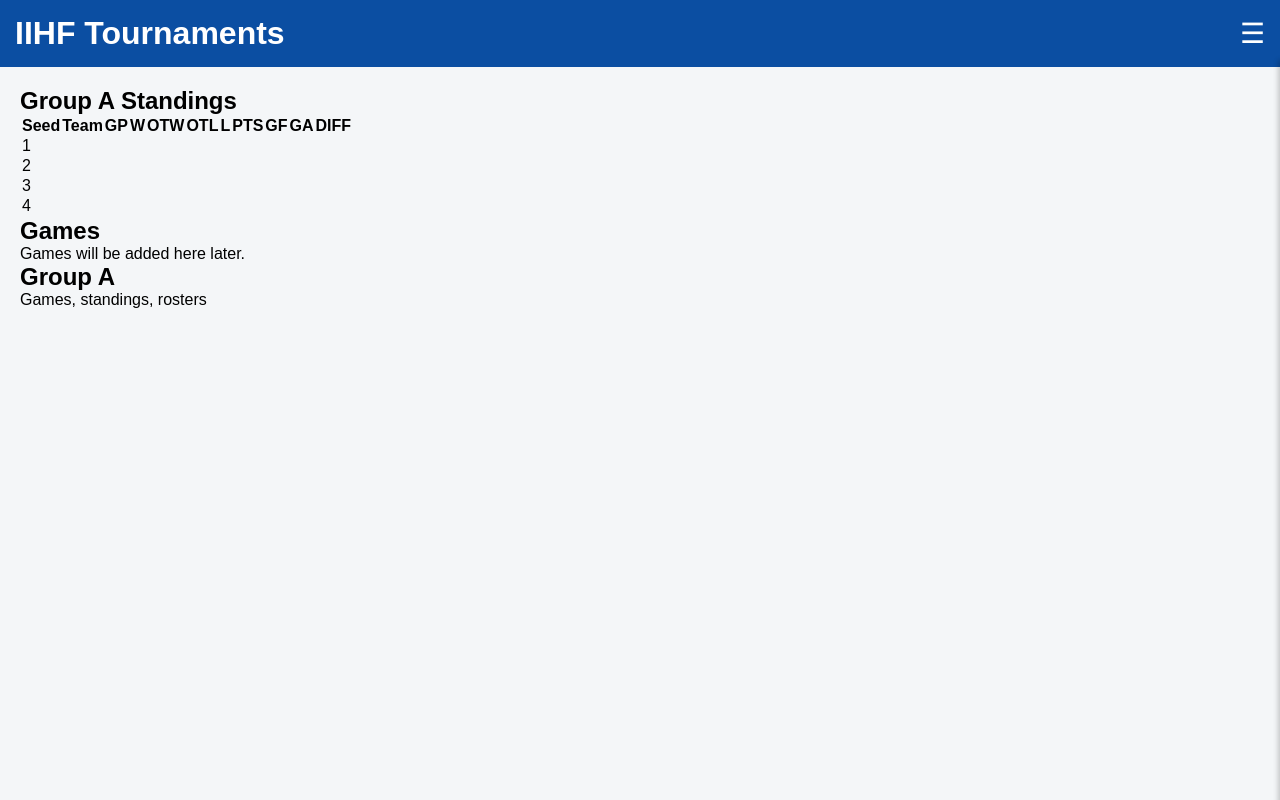
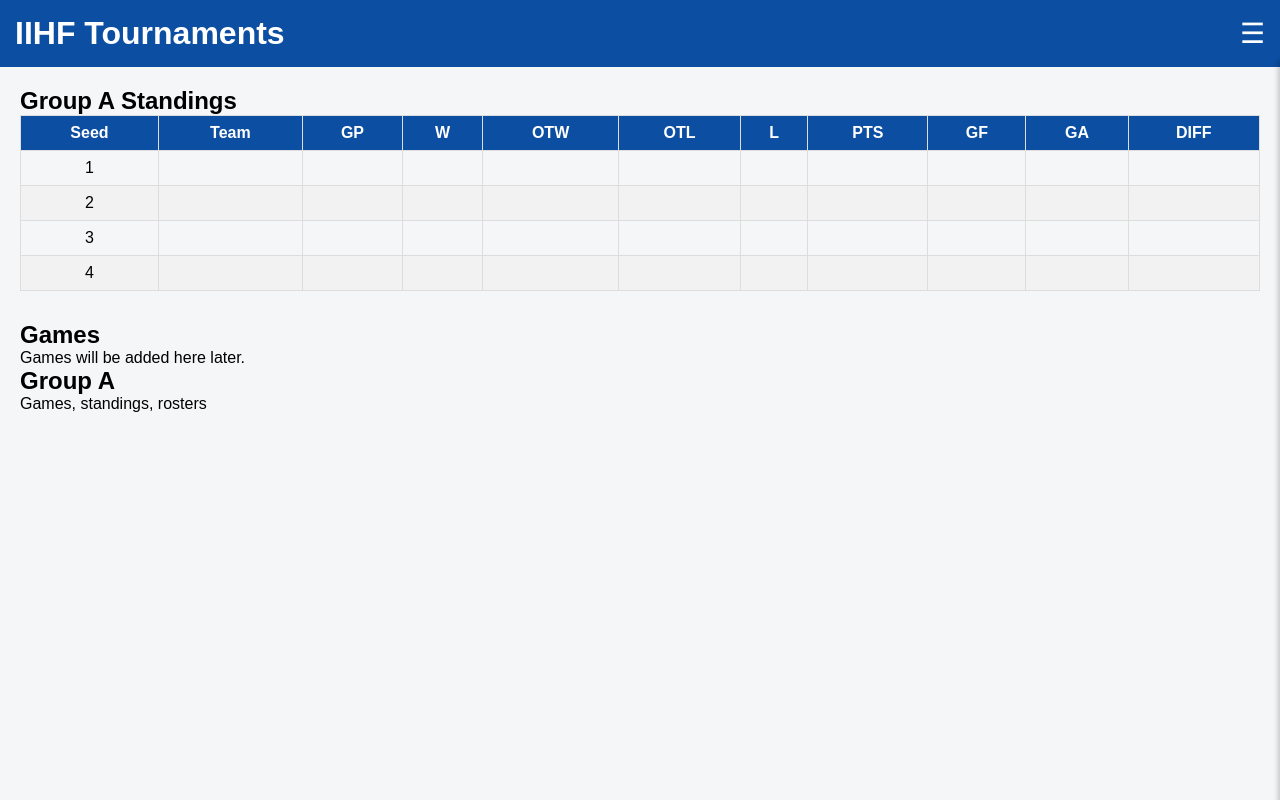
Before and after one commit to WatsonTheGreat/IIHF-Tournaments, a plain HTML site: page index.html in a window 1280 px wide. Drawn offline with Linux system fonts and the light colour scheme.

Commit message:
Update style.css

```diff
--- a/css/style.css
+++ b/css/style.css
@@ -59,3 +59,27 @@ nav.open {
 main {
     padding: 20px;
 }
+.standings {
+    width: 100%;
+    border-collapse: collapse;
+    margin-bottom: 30px;
+}
+
+.standings th, .standings td {
+    border: 1px solid #ddd;
+    padding: 8px;
+    text-align: center;
+}
+
+.standings th {
+    background-color: #0b4ea2;
+    color: white;
+}
+
+.standings tr:nth-child(even) {
+    background-color: #f2f2f2;
+}
+
+.standings tr:hover {
+    background-color: #dce6f7;
+}
```
